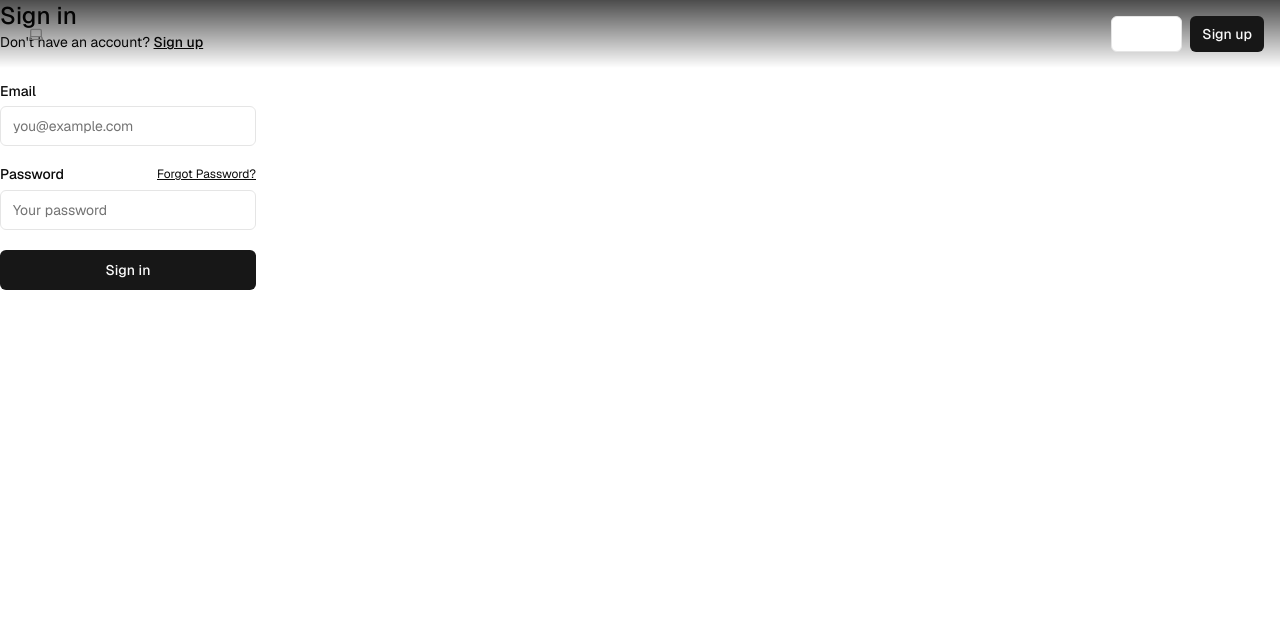
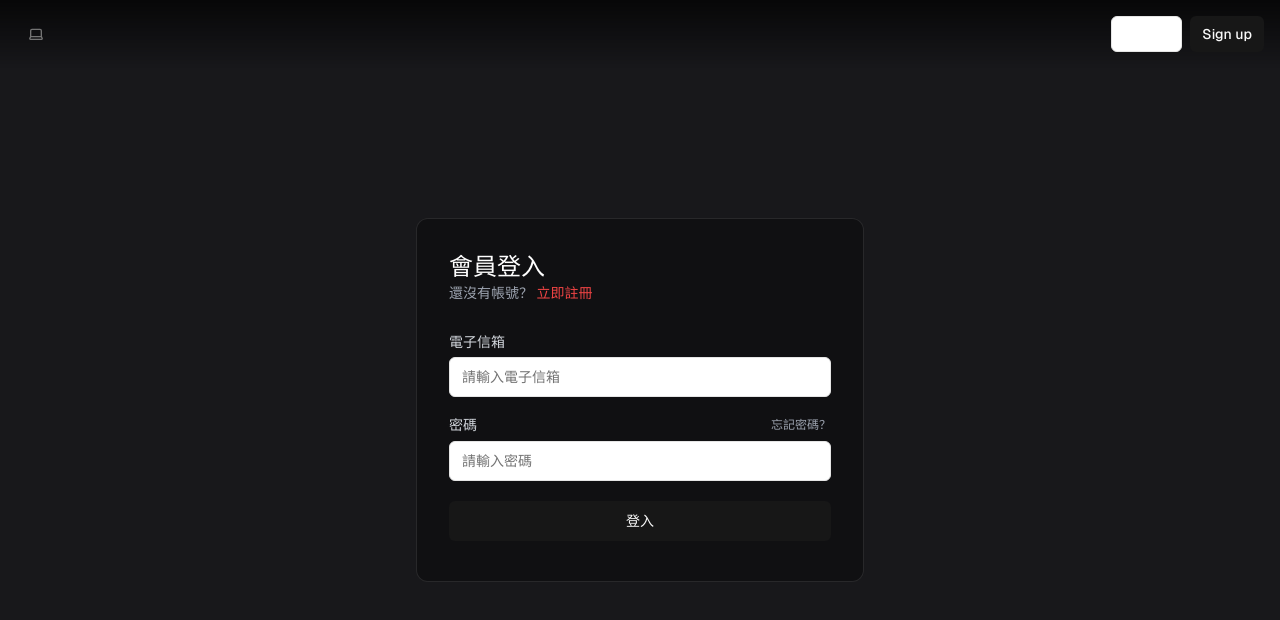
Before and after one commit to boska/no-code-dog, a Next.js app: page /sign-in in a window 1280 px wide. Shown: the top 620 px of the page. Built offline with nearby package versions, Linux system fonts and the light colour scheme; no server answers.

Commit message:
中文化

```diff
--- a/app/(auth-pages)/forgot-password/page.tsx
+++ b/app/(auth-pages)/forgot-password/page.tsx
@@ -12,21 +12,19 @@ export default async function ForgotPassword(props: {
   const searchParams = await props.searchParams;
   return (
     <>
-      <form className="flex-1 flex flex-col w-full gap-2 text-foreground [&>input]:mb-6 min-w-64 max-w-64 mx-auto">
-        <div>
-          <h1 className="text-2xl font-medium">Reset Password</h1>
-          <p className="text-sm text-secondary-foreground">
-            Already have an account?{" "}
-            <Link className="text-primary underline" href="/sign-in">
-              Sign in
-            </Link>
-          </p>
-        </div>
+      <form className="flex flex-col min-w-64">
+        <h1 className="text-2xl font-medium text-white">重設密碼</h1>
+        <p className="text-sm text-gray-400">
+          想起密碼了？{" "}
+          <Link className="text-red-500 font-medium hover:text-red-400" href="/sign-in">
+            返回登入
+          </Link>
+        </p>
         <div className="flex flex-col gap-2 [&>input]:mb-3 mt-8">
-          <Label htmlFor="email">Email</Label>
-          <Input name="email" placeholder="you@example.com" required />
-          <SubmitButton formAction={forgotPasswordAction}>
-            Reset Password
+          <Label htmlFor="email" className="text-gray-300">電子信箱</Label>
+          <Input name="email" placeholder="請輸入您的電子信箱" required />
+          <SubmitButton formAction={forgotPasswordAction} pendingText="處理中...">
+            發送重設密碼連結
           </SubmitButton>
           <FormMessage message={searchParams} />
         </div>
--- a/app/(auth-pages)/layout.tsx
+++ b/app/(auth-pages)/layout.tsx
@@ -4,6 +4,10 @@ export default async function Layout({
   children: React.ReactNode;
 }) {
   return (
-    <div className="max-w-7xl flex flex-col gap-12 items-start">{children}</div>
+    <div className="min-h-screen flex items-center justify-center p-4 bg-zinc-900">
+      <div className="w-full max-w-md bg-black/30 p-8 rounded-xl backdrop-blur-sm border border-white/10">
+        {children}
+      </div>
+    </div>
   );
 }
--- a/app/(auth-pages)/sign-in/page.tsx
+++ b/app/(auth-pages)/sign-in/page.tsx
@@ -9,33 +9,33 @@ export default async function Login(props: { searchParams: Promise<Message> }) {
   const searchParams = await props.searchParams;
   return (
     <form className="flex-1 flex flex-col min-w-64">
-      <h1 className="text-2xl font-medium">Sign in</h1>
-      <p className="text-sm text-foreground">
-        Don't have an account?{" "}
-        <Link className="text-foreground font-medium underline" href="/sign-up">
-          Sign up
+      <h1 className="text-2xl font-medium text-white">會員登入</h1>
+      <p className="text-sm text-gray-400">
+        還沒有帳號？{" "}
+        <Link className="text-red-500 font-medium hover:text-red-400" href="/sign-up">
+          立即註冊
         </Link>
       </p>
       <div className="flex flex-col gap-2 [&>input]:mb-3 mt-8">
-        <Label htmlFor="email">Email</Label>
-        <Input name="email" placeholder="you@example.com" required />
+        <Label htmlFor="email" className="text-gray-300">電子信箱</Label>
+        <Input name="email" placeholder="請輸入電子信箱" required />
         <div className="flex justify-between items-center">
-          <Label htmlFor="password">Password</Label>
+          <Label htmlFor="password" className="text-gray-300">密碼</Label>
           <Link
-            className="text-xs text-foreground underline"
+            className="text-xs text-gray-400 hover:text-gray-300"
             href="/forgot-password"
           >
-            Forgot Password?
+            忘記密碼？
           </Link>
         </div>
         <Input
           type="password"
           name="password"
-          placeholder="Your password"
+          placeholder="請輸入密碼"
           required
         />
-        <SubmitButton pendingText="Signing In..." formAction={signInAction}>
-          Sign in
+        <SubmitButton pendingText="登入中..." formAction={signInAction}>
+          登入
         </SubmitButton>
         <FormMessage message={searchParams} />
       </div>
--- a/app/(auth-pages)/sign-up/page.tsx
+++ b/app/(auth-pages)/sign-up/page.tsx
@@ -12,7 +12,7 @@ export default async function Signup(props: {
   const searchParams = await props.searchParams;
   if ("message" in searchParams) {
     return (
-      <div className="w-full flex-1 flex items-center h-screen sm:max-w-md justify-center gap-2 p-4">
+      <div className="w-full flex-1 flex items-center justify-center gap-2 p-4">
         <FormMessage message={searchParams} />
       </div>
     );
@@ -20,27 +20,27 @@ export default async function Signup(props: {
 
   return (
     <>
-      <form className="flex flex-col min-w-64 max-w-64 mx-auto">
-        <h1 className="text-2xl font-medium">Sign up</h1>
-        <p className="text-sm text text-foreground">
-          Already have an account?{" "}
-          <Link className="text-primary font-medium underline" href="/sign-in">
-            Sign in
+      <form className="flex flex-col min-w-64">
+        <h1 className="text-2xl font-medium text-white">註冊帳號</h1>
+        <p className="text-sm text-gray-400">
+          已經有帳號了？{" "}
+          <Link className="text-red-500 font-medium hover:text-red-400" href="/sign-in">
+            立即登入
           </Link>
         </p>
         <div className="flex flex-col gap-2 [&>input]:mb-3 mt-8">
-          <Label htmlFor="email">Email</Label>
-          <Input name="email" placeholder="you@example.com" required />
-          <Label htmlFor="password">Password</Label>
+          <Label htmlFor="email" className="text-gray-300">電子信箱</Label>
+          <Input name="email" placeholder="請輸入電子信箱" required />
+          <Label htmlFor="password" className="text-gray-300">密碼</Label>
           <Input
             type="password"
             name="password"
-            placeholder="Your password"
+            placeholder="請設定密碼（至少6個字元）"
             minLength={6}
             required
           />
-          <SubmitButton formAction={signUpAction} pendingText="Signing up...">
-            Sign up
+          <SubmitButton formAction={signUpAction} pendingText="註冊中...">
+            註冊
           </SubmitButton>
           <FormMessage message={searchParams} />
         </div>
```
